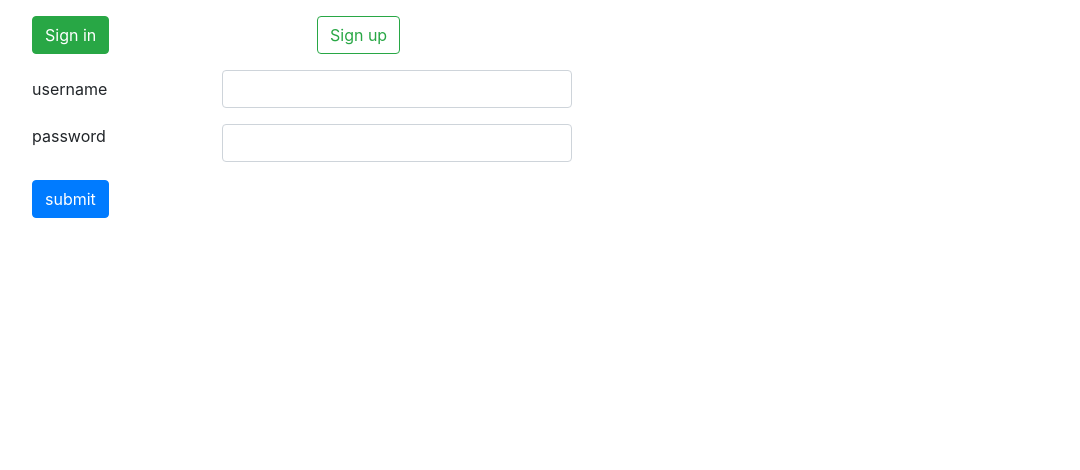
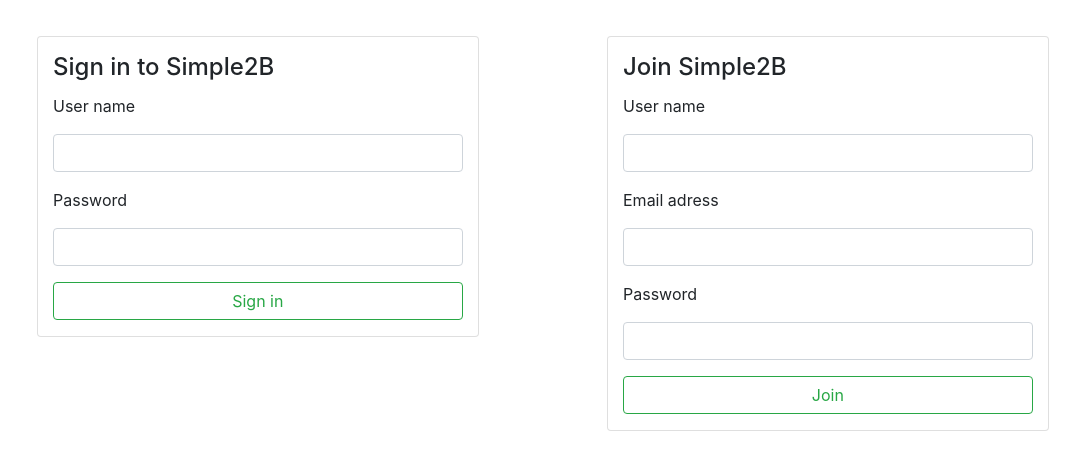
Before and after one commit to Simple2B/jobs, a Flask app: page / in a window 1280 px wide. Shown: the part 56-526 px from the top of the page, without its empty margins (53-1133 px from the left). Run offline with Flask 2, Linux system fonts and the light colour scheme; parts of the project's set-up code (start-up, migrations or seed data) failed here and were passed over; some libraries are stand-ins or nearby versions.

Commit message:
landing upd + simple message template

```diff
--- a/app.py
+++ b/app.py
@@ -1,4 +1,5 @@
 from flask import Flask, render_template, session, request, redirect
+import json
 from flask_mail import Mail
 from forms.login_form import LoginForm
 from forms.signup_form import SignupForm
@@ -7,7 +8,7 @@ from models import User, UserRoleEnum
 from exam.skilltest import SkillTest
 from session import db_session_ctx
 import secret_settings
-import json
+import messages
 
 
 app = Flask(__name__)
@@ -42,7 +43,7 @@ def home():
         return admin_console()
     if not user.is_test_completed:
         return render_template("test_invitation.html", username=user.name)
-    return "Thank you! Test completed."
+    return render_template("simple_message.html", message=messages.TEST_COMPLETED)
 
 
 @app.route("/login", methods=['POST'])
--- /dev/null
+++ b/messages.py
@@ -0,0 +1 @@
+TEST_COMPLETED = "Thank you! Test completed."
--- a/templates/landing.html
+++ b/templates/landing.html
@@ -1,25 +1,4 @@
 {% extends 'base.html' %}
-{%block head%}
-    <script>
-        $(document).ready(function () {
-            $("#toggleSignIn").click(function () {
-                $("#toggleSignIn").addClass("active");
-                $(".my-signin").removeClass("d-none");
-
-                $("#toggleSignUp").removeClass("active");
-                $(".my-signup").addClass("d-none");
-            });
-
-            $("#toggleSignUp").click(function () {
-                $("#toggleSignUp").addClass("active");
-                $(".my-signup").removeClass("d-none");
-
-                $("#toggleSignIn").removeClass("active");
-                $(".my-signin").addClass("d-none");
-            });
-        });
-    </script>
-{%endblock%}
 
 
 {%block content%}
@@ -30,44 +9,58 @@
                 {% endfor %}
             </div>
         </div>
-        <div class="row mb-3">
-            <div class="col-sm-6 col-lg-3">
-                <button type="button" class="btn btn-outline-success active" id="toggleSignIn">Sign in</button>
+
+
+        <div class="row">
+            <div class="card-body">
+            <div class="col-10 card">
+                <h4 class="card-title mt-3">Sign in to Simple2B</h4>
+                <form action="/login" method="post">
+                    {{ form.hidden_tag() }}
+                    <div class="form-group">
+                        <p>User name</p>
+                        <input type="text" class="form-control" name="username">
                     </div>
-            <div class="col-sm-6 col-lg-3">
-                <button type="button" class="btn btn-outline-success" id="toggleSignUp">Sign up</button>
+                    <div class="form-group">
+                        <p>Password</p>
+                        <input type="password" class="form-control"  name="password">
+                    </div>
+                    <div>
+                        <input type="submit" class="btn btn-outline-success btn-block mb-3"  value="Sign in">
+                    </div>
+                </form>
             </div>
             </div>
 
-        <div class="my-signin">
-            <form action="/login" method="post">
+
+            <div class="card-body">
+                <div class="col-10 card">
+                    <h4 class="card-title mt-3">Join Simple2B</h4>
+                    <form action="/signup" method="post">
                         {{ form.hidden_tag() }}
-                <div class="form-group row my_in">
-                    <label for="usernameInput" class="col-md-2 col-form-label">
-                        username
-                    </label>
-                    <div class="col-md-4">
-                        <input type="text" id="usernameInput" class="form-control" name="username">
+                        <div class="form-group">
+                            <p>User name</p>
+                            <input type="text" class="form-control" name="username">
+                        </div>
+                        <div class="form-group">
+                            <p>Email adress</p>
+                            <input type="text" class="form-control" name="email">
+                        </div>
+                        <div class="form-group">
+                            <p>Password</p>
+                            <input type="password" class="form-control"  name="password">
+                        </div>
+                        <div>
+                            <input type="submit" class="btn btn-outline-success btn-block mb-3"  value="Join">
+                        </div>
+                    </form>
                 </div>
             </div>
 
-                <div class="form-group row my_in">
-                    <div class="col-md-2">
-                        <p>password</p>
-                    </div>
-                    <div class="col-md-4">
-                        <input type="text" class="form-control"  name="password">
-                    </div>
-                </div>
-                <div class="row">
-                    <div class="col-md-3">
-                        <input type="submit" class="btn btn-primary"  value="submit">
-                    </div>
-                </div>
-            </form>
         </div>
 
-        <div class="my-signup d-none">
+
+    <!--         <div class="col-6 border">
                 <form action="/signup" method="post">
                     {{ form.hidden_tag() }}
                     <div class="form-group row">
@@ -116,4 +109,15 @@
 
                 </form>
             </div>
+        </div>
+
+-->
+
+
+
+
+
+
+
+
 {%endblock%}
--- /dev/null
+++ b/templates/simple_message.html
@@ -0,0 +1,6 @@
+{%extends 'base.html'%}
+{%block content%}
+<div class="row text-center">
+    <p>{{message}}</p>
+</div>
+{%endblock%}
--- a/templates/test_invitation.html
+++ b/templates/test_invitation.html
@@ -2,6 +2,8 @@
 {%block content%}
 <div class="row text-center">
     <p>Hi, {{username}}, would you like to pass a basic skill test?</p>
+</div>
+<div class="row text-center">
     <p><a href="/skill_test">Start!</a></p>
 </div>
 {%endblock%}
```
Lines whose indentation alone changed are shown as unchanged.
